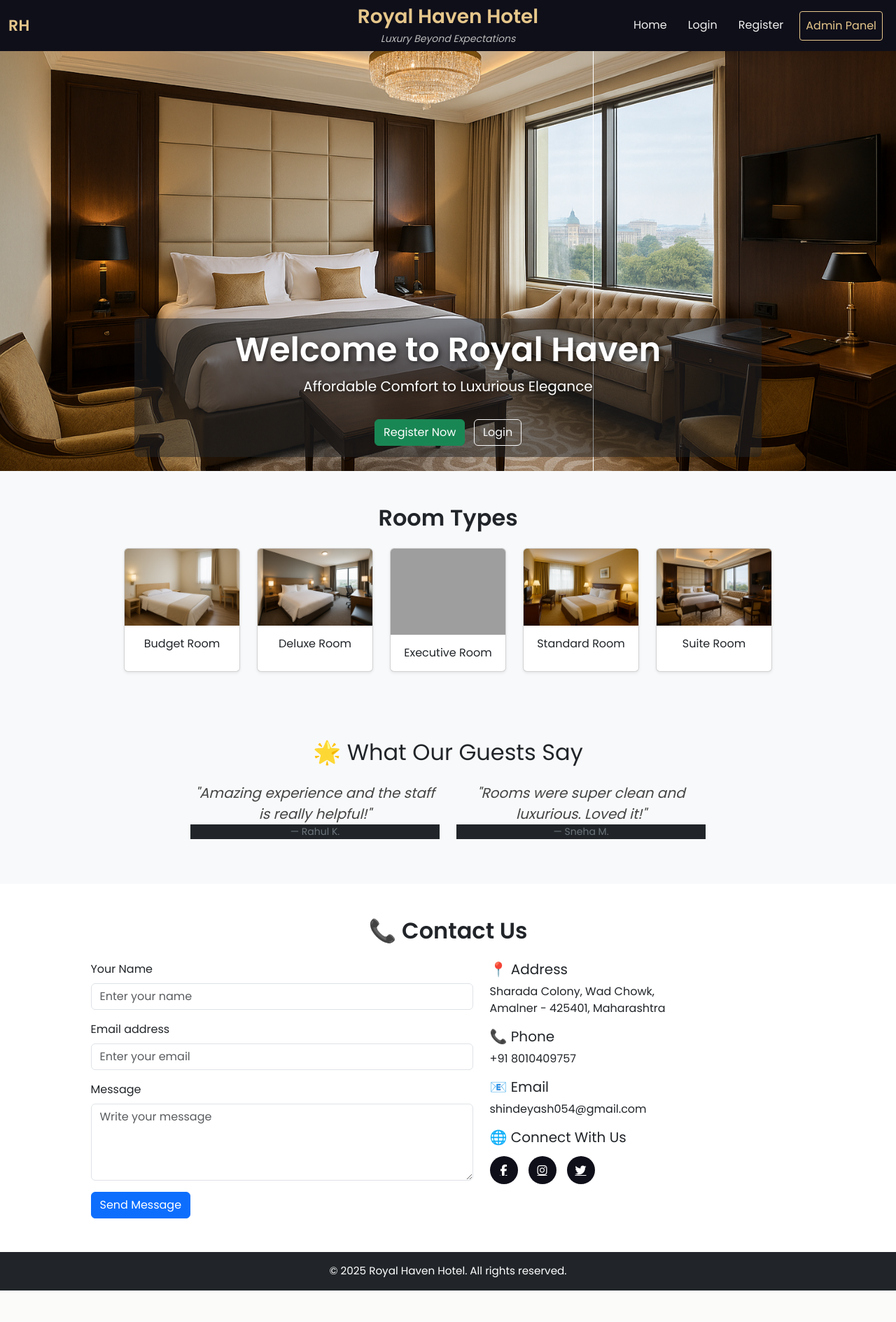
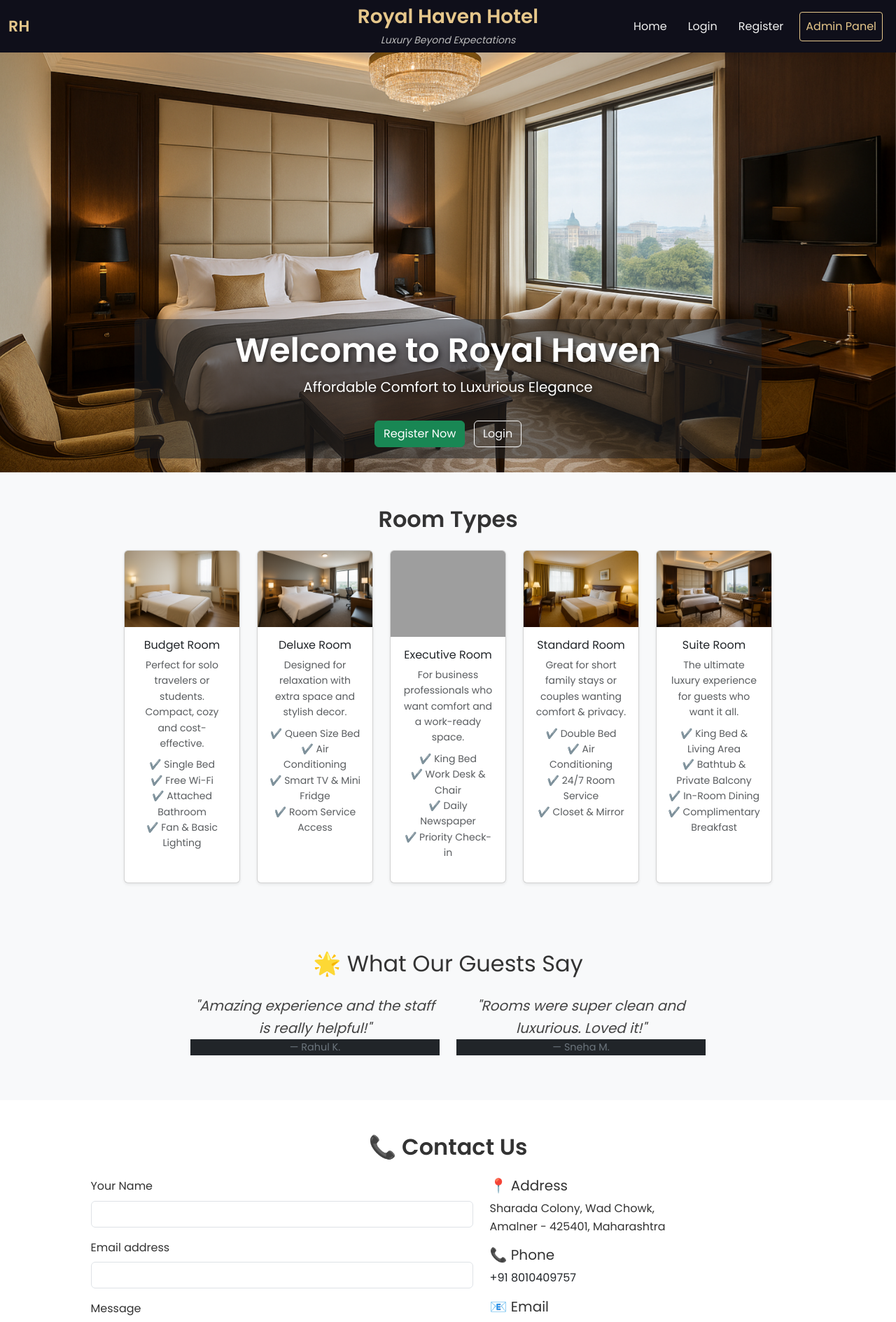
Before and after one commit to Hyper7711/Hotel_Management_System, a Flask app: page / in a window 1280 px wide. Shown: the top 1889 px of the page at 70% size. Before the commit the page ends 1844 px from the top, so only its background shows below. Run offline with Flask 3, Linux system fonts and the light colour scheme; grey boxes are pictures that could not be loaded.

Commit message:
regular_commit

```diff
--- a/templates/index.html
+++ b/templates/index.html
@@ -5,60 +5,36 @@
   <meta name="viewport" content="width=device-width, initial-scale=1.0" />
   <title>Royal Haven Hotel</title>
 
-  <!-- Bootstrap 5 CDN -->
+  <!-- Bootstrap & CSS -->
   <link href="https://cdn.jsdelivr.net/npm/bootstrap@5.3.0/dist/css/bootstrap.min.css" rel="stylesheet">
-
-  <!-- Custom CSS -->
+  <link href="https://cdn.jsdelivr.net/npm/bootstrap@5.3.3/dist/css/bootstrap.min.css" rel="stylesheet">
   <link rel="stylesheet" href="{{ url_for('static', filename='style.css') }}">
   <link rel="icon" href="{{ url_for('static', filename='favicon.ico') }}">
-
-  <!-- Google Fonts -->
   <link href="https://fonts.googleapis.com/css2?family=Poppins:wght@400;600&display=swap" rel="stylesheet">
-
-  <!-- Bootstrap CSS -->
-  <link href="https://cdn.jsdelivr.net/npm/bootstrap@5.3.3/dist/css/bootstrap.min.css" rel="stylesheet">
-
-  <!-- Animate.css -->
   <link rel="stylesheet" href="https://cdnjs.cloudflare.com/ajax/libs/animate.css/4.1.1/animate.min.css" />
-
-  <!-- AOS -->
   <link href="https://unpkg.com/aos@2.3.1/dist/aos.css" rel="stylesheet" />
-
-  <!-- FontAwesome Icons -->
   <link rel="stylesheet" href="https://cdnjs.cloudflare.com/ajax/libs/font-awesome/6.5.0/css/all.min.css" />
 
   <style>
-    body {
-      font-family: 'Poppins', sans-serif;
-    }
-
+    body { font-family: 'Poppins', sans-serif; }
     .card:hover {
       transform: scale(1.03);
       box-shadow: 0 8px 20px rgba(0, 0, 0, 0.3);
       transition: all 0.3s ease;
     }
-
     .floating-book-btn {
       position: fixed;
       bottom: 20px;
       right: 20px;
       z-index: 999;
     }
-
-    /* New Navigation Bar Styles */
     .custom-navbar {
       background-color: #0f0f1a;
       box-shadow: 0 2px 10px rgba(0,0,0,0.1);
       padding: 15px 0;
       position: relative;
     }
-
-    .navbar-logo {
-      color: #e6c78b;
-      font-size: 22px;
-      font-weight: 700;
-    }
-
+    .navbar-logo { color: #e6c78b; font-size: 22px; font-weight: 700; }
     .navbar-center {
       position: absolute;
       left: 50%;
@@ -66,21 +42,18 @@
       text-align: center;
       z-index: 1;
     }
-
     .navbar-center .hotel-name {
       font-size: 28px;
       font-weight: 700;
       margin: 0;
       color: #e6c78b;
     }
-
     .navbar-center .tagline {
       font-size: 14px;
       color: #bbb;
       margin-top: 5px;
       font-style: italic;
     }
-
     .custom-nav-link {
       color: #f0f0f0 !important;
       position: relative;
@@ -88,11 +61,9 @@
       font-weight: 500;
       transition: color 0.3s;
     }
-
     .custom-nav-link:hover {
       color: #e6c78b !important;
     }
-
     .custom-nav-link::after {
       content: '';
       position: absolute;
@@ -103,29 +74,23 @@
       background-color: #e6c78b;
       transition: width 0.3s;
     }
-
     .custom-nav-link:hover::after {
       width: 100%;
     }
-
     .admin-btn {
       border: 1px solid #e6c78b;
       color: #e6c78b !important;
       transition: all 0.3s;
     }
-
     .admin-btn:hover {
       background-color: #e6c78b;
       color: #0f0f1a !important;
     }
-
-    /* Social icons for contact section */
     .social-icons {
       display: flex;
       gap: 15px;
       margin-top: 15px;
     }
-
     .social-icons a {
       display: inline-flex;
       align-items: center;
@@ -137,14 +102,11 @@
       color: #fff;
       transition: all 0.3s ease;
     }
-
     .social-icons a:hover {
       background-color: #e6c78b;
       color: #0f0f1a;
       transform: translateY(-3px);
     }
-
-    /* Responsive adjustments */
     @media (max-width: 992px) {
       .navbar-center {
         position: relative;
@@ -158,28 +120,21 @@
 </head>
 <body>
 
-  <!-- Enhanced Navbar -->
+  <!-- Navbar -->
   <nav class="navbar navbar-expand-lg custom-navbar">
     <div class="container-fluid">
       <a class="navbar-brand navbar-logo" href="/">RH</a>
-
-      <!-- Centered Hotel Name (visible on desktop) -->
       <div class="navbar-center d-none d-lg-block">
         <h1 class="hotel-name">Royal Haven Hotel</h1>
         <div class="tagline">Luxury Beyond Expectations</div>
       </div>
-
-      <button class="navbar-toggler" type="button" data-bs-toggle="collapse" data-bs-target="#navbarNav"
-        aria-controls="navbarNav" aria-expanded="false" aria-label="Toggle navigation">
+      <button class="navbar-toggler" type="button" data-bs-toggle="collapse" data-bs-target="#navbarNav">
         <span class="navbar-toggler-icon"></span>
       </button>
-
-      <!-- Centered Hotel Name (visible on mobile) -->
       <div class="navbar-center d-lg-none">
         <h1 class="hotel-name">Royal Haven Hotel</h1>
         <div class="tagline">Luxury Beyond Expectations</div>
       </div>
-
       <div class="collapse navbar-collapse" id="navbarNav">
         <ul class="navbar-nav ms-auto">
           <li class="nav-item"><a class="nav-link custom-nav-link active" href="{{ url_for('index') }}">Home</a></li>
@@ -198,17 +153,14 @@
     </div>
   </nav>
 
-<!-- Hero Carousel Start -->
+  <!-- Hero Section -->
   <div id="heroCarousel" class="carousel slide carousel-fade" data-bs-ride="carousel" data-bs-interval="5000">
     <div class="carousel-inner">
       <div class="carousel-item active">
         <img src="{{ url_for('static', filename='images/suite.png') }}" class="d-block w-100" alt="Luxury">
-
-      <!-- Caption with Animate.css effects -->
         <div class="carousel-caption d-none d-md-block bg-dark bg-opacity-50 p-3 rounded animate__animated animate__fadeIn">
           <h1 class="text-white animate__animated animate__fadeInDown">Welcome to Royal Haven</h1>
           <p class="animate__animated animate__fadeInUp">Affordable Comfort to Luxurious Elegance</p>
-
           {% if session.get('user_logged_in') %}
             <a href="{{ url_for('book') }}" class="btn btn-primary mt-3 animate__animated animate__zoomIn">Book a Room</a>
           {% else %}
@@ -227,51 +179,86 @@
     <div class="row g-4 justify-content-center">
 
       <!-- Budget Room -->
-        <div class="col-6 col-md-4 col-lg-2">
+      <div class="col-12 col-sm-6 col-md-4 col-lg-2">
         <div class="card h-100 shadow-sm">
-            <img src="{{ url_for('static', filename='images/budget.png') }}" class="card-img-top" alt="Budget Rooms">
+          <img src="{{ url_for('static', filename='images/budget.png') }}" class="card-img-top" alt="Budget Room">
           <div class="card-body text-center">
-              <h6 class="card-title mb-0">Budget Room</h6>
+            <h6 class="card-title mb-2">Budget Room</h6>
+            <p class="text-muted small mb-2">Perfect for solo travelers or students. Compact, cozy and cost-effective.</p>
+            <ul class="list-unstyled text-muted small">
+              <li>✔️ Single Bed</li>
+              <li>✔️ Free Wi-Fi</li>
+              <li>✔️ Attached Bathroom</li>
+              <li>✔️ Fan & Basic Lighting</li>
+            </ul>
           </div>
         </div>
       </div>
 
       <!-- Deluxe Room -->
-        <div class="col-6 col-md-4 col-lg-2">
+      <div class="col-12 col-sm-6 col-md-4 col-lg-2">
         <div class="card h-100 shadow-sm">
-            <img src="{{ url_for('static', filename='images/deluxe.png') }}" class="card-img-top" alt="Deluxe Rooms">
+          <img src="{{ url_for('static', filename='images/deluxe.png') }}" class="card-img-top" alt="Deluxe Room">
           <div class="card-body text-center">
-              <h6 class="card-title mb-0">Deluxe Room</h6>
+            <h6 class="card-title mb-2">Deluxe Room</h6>
+            <p class="text-muted small mb-2">Designed for relaxation with extra space and stylish decor.</p>
+            <ul class="list-unstyled text-muted small">
+              <li>✔️ Queen Size Bed</li>
+              <li>✔️ Air Conditioning</li>
+              <li>✔️ Smart TV & Mini Fridge</li>
+              <li>✔️ Room Service Access</li>
+            </ul>
           </div>
         </div>
       </div>
 
       <!-- Executive Room -->
-        <div class="col-6 col-md-4 col-lg-2">
+      <div class="col-12 col-sm-6 col-md-4 col-lg-2">
         <div class="card h-100 shadow-sm">
-            <img src="{{ url_for('static', filename='images/executive.png') }}" class="card-img-top" alt="Executive Rooms">
+          <img src="{{ url_for('static', filename='images/executive.png') }}" class="card-img-top" alt="Executive Room">
           <div class="card-body text-center">
-              <h6 class="card-title mb-0">Executive Room</h6>
+            <h6 class="card-title mb-2">Executive Room</h6>
+            <p class="text-muted small mb-2">For business professionals who want comfort and a work-ready space.</p>
+            <ul class="list-unstyled text-muted small">
+              <li>✔️ King Bed</li>
+              <li>✔️ Work Desk & Chair</li>
+              <li>✔️ Daily Newspaper</li>
+              <li>✔️ Priority Check-in</li>
+            </ul>
           </div>
         </div>
       </div>
 
       <!-- Standard Room -->
-        <div class="col-6 col-md-4 col-lg-2">
+      <div class="col-12 col-sm-6 col-md-4 col-lg-2">
         <div class="card h-100 shadow-sm">
-            <img src="{{ url_for('static', filename='images/standard.png') }}" class="card-img-top" alt="Standard Rooms">
+          <img src="{{ url_for('static', filename='images/standard.png') }}" class="card-img-top" alt="Standard Room">
           <div class="card-body text-center">
-              <h6 class="card-title mb-0">Standard Room</h6>
+            <h6 class="card-title mb-2">Standard Room</h6>
+            <p class="text-muted small mb-2">Great for short family stays or couples wanting comfort & privacy.</p>
+            <ul class="list-unstyled text-muted small">
+              <li>✔️ Double Bed</li>
+              <li>✔️ Air Conditioning</li>
+              <li>✔️ 24/7 Room Service</li>
+              <li>✔️ Closet & Mirror</li>
+            </ul>
           </div>
         </div>
       </div>
 
       <!-- Suite Room -->
-        <div class="col-6 col-md-4 col-lg-2">
+      <div class="col-12 col-sm-6 col-md-4 col-lg-2">
         <div class="card h-100 shadow-sm">
-            <img src="{{ url_for('static', filename='images/suite.png') }}" class="card-img-top" alt="Suite Rooms">
+          <img src="{{ url_for('static', filename='images/suite.png') }}" class="card-img-top" alt="Suite Room">
           <div class="card-body text-center">
-              <h6 class="card-title mb-0">Suite Room</h6>
+            <h6 class="card-title mb-2">Suite Room</h6>
+            <p class="text-muted small mb-2">The ultimate luxury experience for guests who want it all.</p>
+            <ul class="list-unstyled text-muted small">
+              <li>✔️ King Bed & Living Area</li>
+              <li>✔️ Bathtub & Private Balcony</li>
+              <li>✔️ In-Room Dining</li>
+              <li>✔️ Complimentary Breakfast</li>
+            </ul>
           </div>
         </div>
       </div>
@@ -279,6 +266,8 @@
     </div>
   </div>
 </section>
+
+
 
   <!-- Testimonials -->
   <section class="bg-light py-5">
@@ -297,7 +286,6 @@
     </div>
   </section>
 
-  <!-- Floating Book Button -->
   {% if session.get('user_logged_in') %}
     <a href="{{ url_for('book') }}" class="btn btn-danger rounded-circle floating-book-btn">
       <i class="fa-solid fa-bed"></i>
@@ -311,53 +299,37 @@
       <div class="row justify-content-center">
         <div class="col-md-6" data-aos="fade-right">
           <form>
-          <div class="mb-3">
-            <label for="name" class="form-label">Your Name</label>
-            <input type="text" class="form-control" id="name" placeholder="Enter your name">
-          </div>
-          <div class="mb-3">
-            <label for="email" class="form-label">Email address</label>
-            <input type="email" class="form-control" id="email" placeholder="Enter your email">
-          </div>
-          <div class="mb-3">
-            <label for="message" class="form-label">Message</label>
-            <textarea class="form-control" id="message" rows="4" placeholder="Write your message"></textarea>
-          </div>
+            <div class="mb-3"><label class="form-label">Your Name</label><input type="text" class="form-control"></div>
+            <div class="mb-3"><label class="form-label">Email address</label><input type="email" class="form-control"></div>
+            <div class="mb-3"><label class="form-label">Message</label><textarea class="form-control" rows="4"></textarea></div>
             <button type="submit" class="btn btn-primary">Send Message</button>
           </form>
         </div>
-
         <div class="col-md-5" data-aos="fade-left">
           <h5 class="mt-4 mt-md-0">📍 Address</h5>
           <p>Sharada Colony, Wad Chowk,<br>Amalner - 425401, Maharashtra</p>
-
           <h5>📞 Phone</h5>
           <p><a href="tel:+918010409757" class="text-decoration-none text-dark">+91 8010409757</a></p>
-
           <h5>📧 Email</h5>
           <p><a href="mailto:shindeyash054@gmail.com" class="text-decoration-none text-dark">shindeyash054@gmail.com</a></p>
-
           <h5>🌐 Connect With Us</h5>
           <div class="social-icons">
-          <a href="#" aria-label="Facebook"><i class="fab fa-facebook-f"></i></a>
-          <a href="#" aria-label="Instagram"><i class="fab fa-instagram"></i></a>
-          <a href="#" aria-label="Twitter"><i class="fab fa-twitter"></i></a>
+            <a href="#"><i class="fab fa-facebook-f"></i></a>
+            <a href="#"><i class="fab fa-instagram"></i></a>
+            <a href="#"><i class="fab fa-twitter"></i></a>
           </div>
         </div>
       </div>
     </div>
   </section>
 
-  <!-- Footer -->
   <footer class="bg-dark text-white text-center py-3 mt-auto">
     <p class="mb-0">&copy; 2025 Royal Haven Hotel. All rights reserved.</p>
   </footer>
 
-  <!-- Scripts -->
+  <!-- JS -->
   <script src="https://cdn.jsdelivr.net/npm/bootstrap@5.3.3/dist/js/bootstrap.bundle.min.js"></script>
   <script src="https://unpkg.com/aos@2.3.1/dist/aos.js"></script>
-  <script>
-    AOS.init();
-  </script>
+  <script>AOS.init();</script>
 </body>
 </html>
```
Lines whose indentation alone changed are shown as unchanged.
